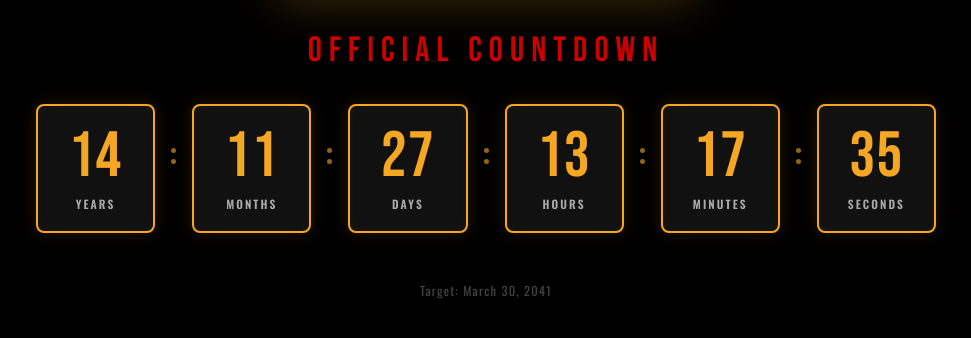
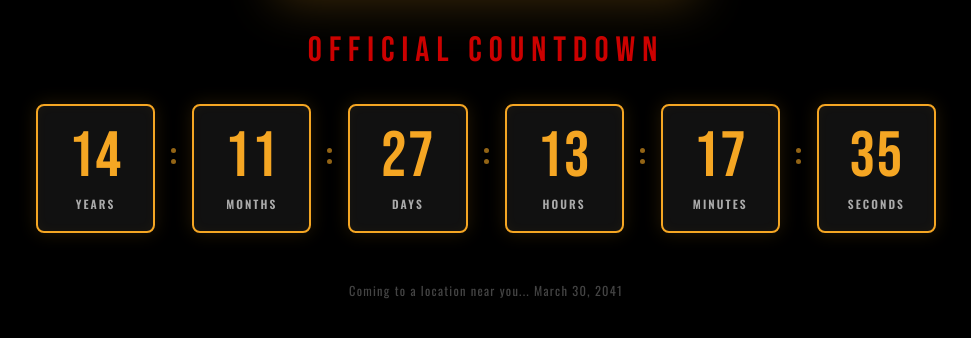
Before and after one commit to joaquinacevdoc/dchicken-countdown, a plain HTML site: page index.html in a window 1280 px wide. Shown: the part 316-654 px from the top of the page, without its empty margins (154-1125 px from the left). Drawn offline with nearby package versions, Linux system fonts and the light colour scheme.

Commit message:
Update footer label to 'Coming to a location near you...'

```diff
--- a/index.html
+++ b/index.html
@@ -172,7 +172,7 @@
     // Show target date in footer
     const opts = { year: 'numeric', month: 'long', day: 'numeric' };
     document.getElementById('target-label').textContent =
-      'Target: ' + end.toLocaleDateString(undefined, opts);
+      'Coming to a location near you... ' + end.toLocaleDateString(undefined, opts);
 
     function pad(n) {
       return String(Math.floor(n)).padStart(2, '0');
```
